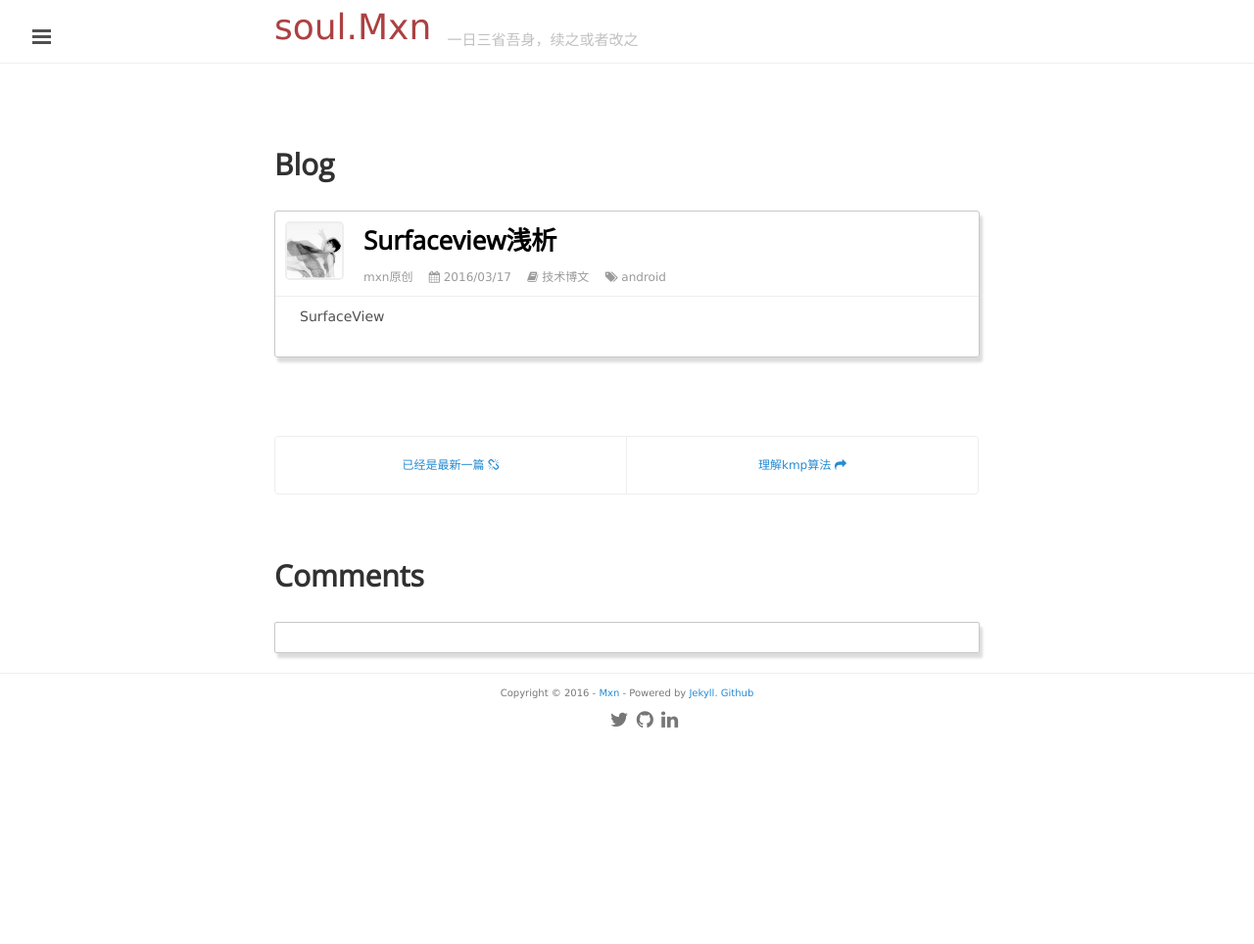
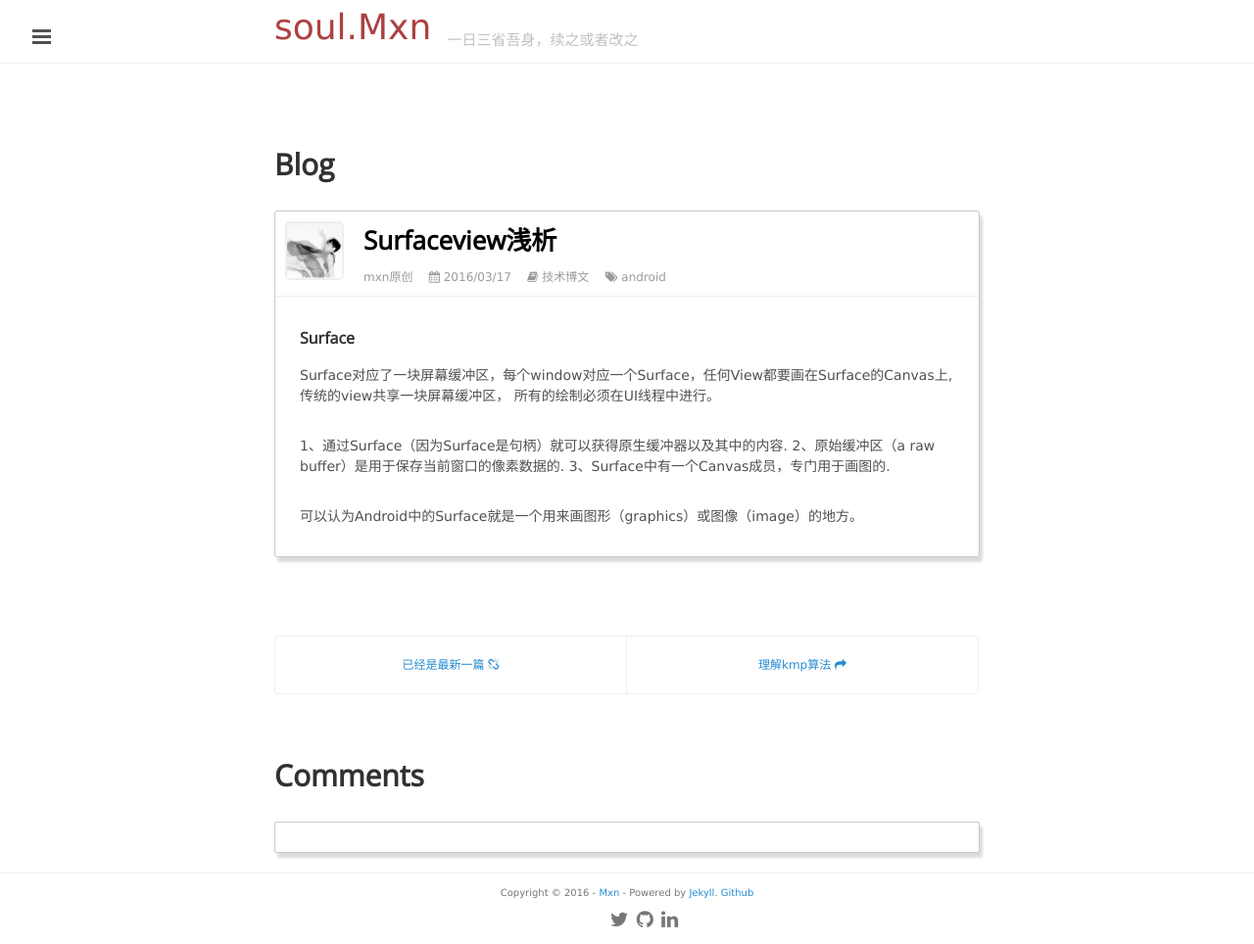
Before and after one commit to mxn21/mxn21.github.io, a Jekyll site: the page built from _posts/2016-3-17-SurfaceView浅析.md, in a window 1280 px wide. Shown: the whole page at 98% size. Built offline with Jekyll 4.4.1, drawn with Linux system fonts in a browser that asks for light colours; Markdown is read by kramdown in place of the engine named in the settings; comment, search, counter and statistics services are not loaded; before the commit the page ends 900 px from its top, so only the background shows below that.

Commit message:
23423423

```diff
--- a/_posts/2016-3-17-SurfaceView浅析.md
+++ b/_posts/2016-3-17-SurfaceView浅析.md
@@ -6,4 +6,13 @@
 tag: android
 ---
 
-SurfaceView
+### Surface
+
+Surface对应了一块屏幕缓冲区，每个window对应一个Surface，任何View都要画在Surface的Canvas上,传统的view共享一块屏幕缓冲区，
+所有的绘制必须在UI线程中进行。
+
+1、通过Surface（因为Surface是句柄）就可以获得原生缓冲器以及其中的内容.
+2、原始缓冲区（a raw buffer）是用于保存当前窗口的像素数据的.
+3、Surface中有一个Canvas成员，专门用于画图的.
+
+可以认为Android中的Surface就是一个用来画图形（graphics）或图像（image）的地方。
```
